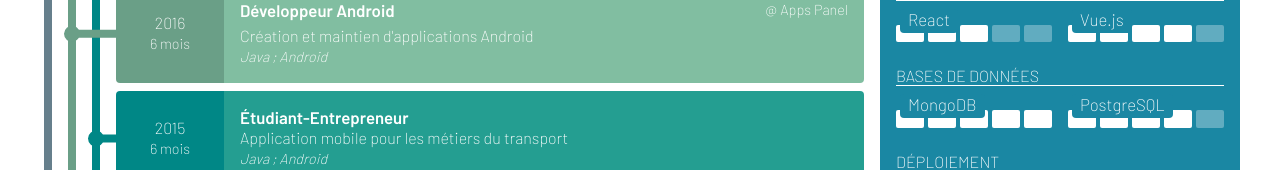
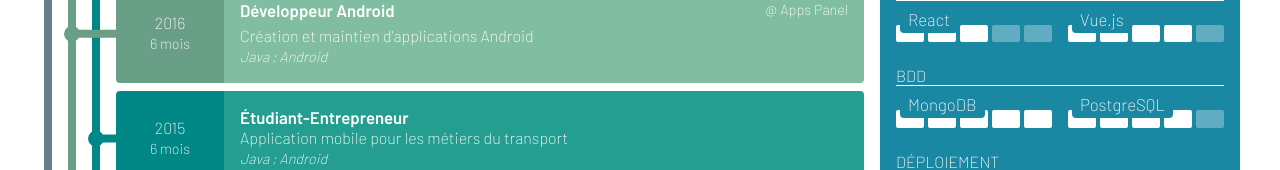
Before and after one commit to prShadoko/cv, a SvelteKit app: page / in a window 1280 px wide. Shown: the part 331-501 px from the top of the page. Built offline with nearby package versions, Linux system fonts and the light colour scheme; a web font is replaced by a local one.

Commit message:
change "Base de données" label to shorter "BDD"

```diff
--- a/src/routes/data.ts
+++ b/src/routes/data.ts
@@ -102,7 +102,7 @@ export const experiences: Experience[] = [
 
 interface Ability {
   ability: string;
-  category: 'langages' | 'frameworks' | 'frontend' | 'backend' | 'bases de données' | 'déploiement';
+  category: 'langages' | 'frameworks' | 'frontend' | 'backend' | 'BDD' | 'déploiement';
   level: number;
 }
 
@@ -149,12 +149,12 @@ export const abilities: Ability[] = [
   },
   {
     ability: 'MongoDB',
-    category: 'bases de données' as const,
+    category: 'BDD' as const,
     level: 5,
   },
   {
     ability: 'PostgreSQL',
-    category: 'bases de données' as const,
+    category: 'BDD' as const,
     level: 4,
   },
   {
```
